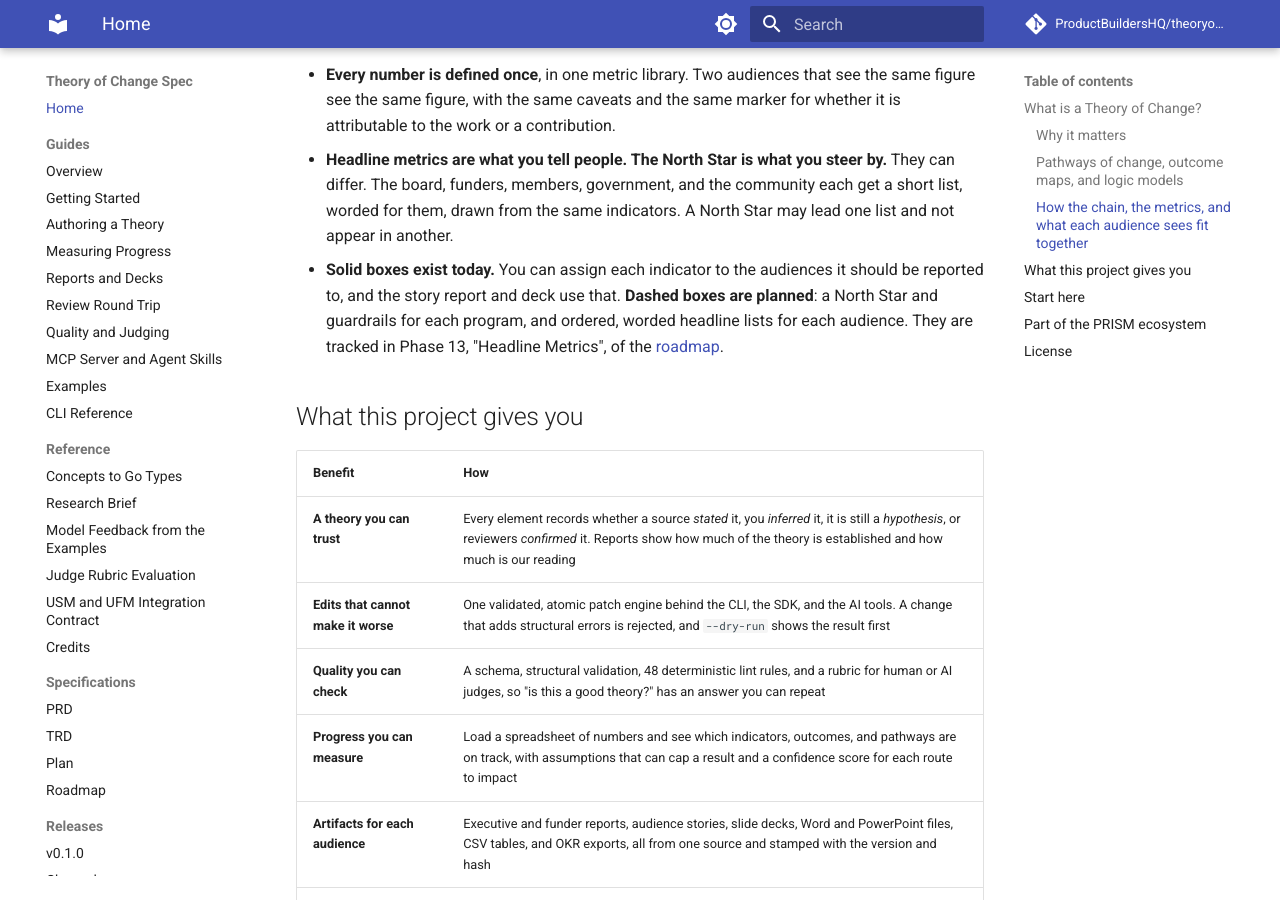
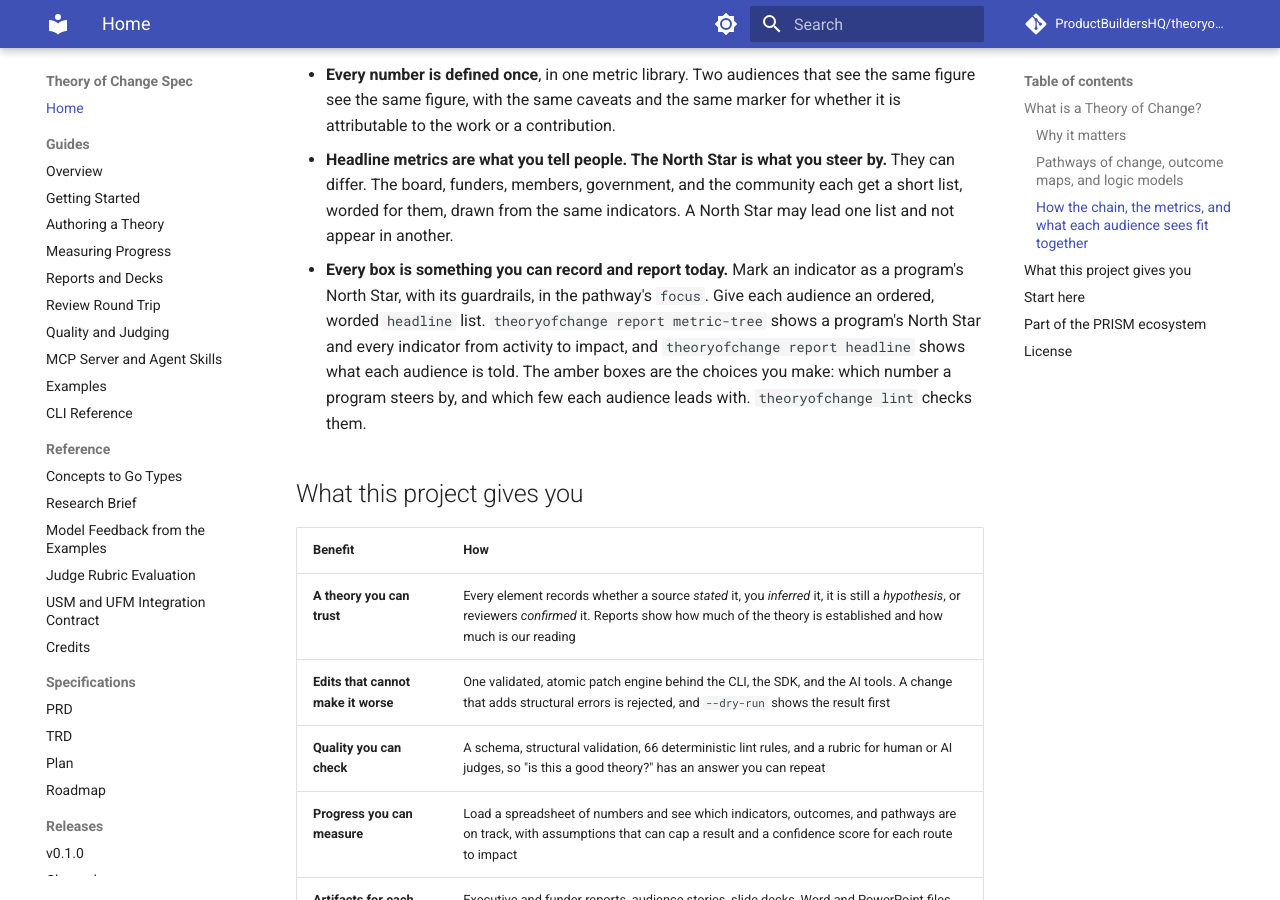
Before and after one commit to ProductBuildersHQ/theoryofchange-spec, an MkDocs documentation site: the page built from docs/index.md, in a window 1280 px wide and 900 px high, scrolled down 3251 px. Built offline with MkDocs 1.6.1 and Material for MkDocs 9.7.7, drawn with Linux system fonts in a browser that asks for light colours; comment, search, counter and statistics services are not loaded.

Commit message:
docs: show the metric chain diagrams as available today
The North Star, guardrails, and headline lists are no longer planned.

Refs: RMI-THEORYOFCHANGESPEC-068

Co-Authored-By: Claude Sonnet 5.5 <noreply@anthropic.com>

````diff
--- a/docs/index.md
+++ b/docs/index.md
@@ -85,7 +85,7 @@ program, shown as a pathway. The second shows how its metrics reach each audienc
 flowchart LR
   classDef step fill:#eef7ee,stroke:#2e7d32,color:#111
   classDef metric fill:#e8eefc,stroke:#3f51b5,color:#111
-  classDef planned fill:#fff4cc,stroke:#b8860b,stroke-dasharray: 5 3,color:#111
+  classDef focus fill:#fff4cc,stroke:#b8860b,stroke-width:2px,color:#111
   classDef above fill:#f3f3f3,stroke:#757575,color:#111
 
   subgraph program["One program, shown as a pathway. Every arrow carries a reason, assumptions, and evidence"]
@@ -103,8 +103,8 @@ flowchart LR
   m1["Input and activity metrics<br/>staff hours, events held"]:::metric
   m2["Output metrics<br/>reach, attendee hours"]:::metric
   m3["Outcome metrics, the drivers<br/>skills gained, practice applied"]:::metric
-  ns["North Star<br/>one per program"]:::planned
-  gr["Guardrails<br/>equity, quality, burden"]:::planned
+  ns["North Star<br/>one per program"]:::focus
+  gr["Guardrails<br/>equity, quality, burden"]:::focus
   mi["Impact metric<br/>reported as a contribution"]:::metric
 
   res -.-> m1
@@ -133,25 +133,25 @@ Reading the first diagram:
 ```mermaid
 flowchart LR
   classDef metric fill:#e8eefc,stroke:#3f51b5,color:#111
-  classDef planned fill:#fff4cc,stroke:#b8860b,stroke-dasharray: 5 3,color:#111
+  classDef focus fill:#fff4cc,stroke:#b8860b,stroke-width:2px,color:#111
   classDef out fill:#eef7ee,stroke:#2e7d32,color:#111
 
   subgraph lib["One metric library: every number is defined once"]
     common["Common-layer metrics<br/>same definition in every program"]:::metric
     drivers["Output, driver, and activity metrics"]:::metric
-    ns["North Star for each program"]:::planned
-    gr["Guardrails"]:::planned
+    ns["North Star for each program"]:::focus
+    gr["Guardrails"]:::focus
   end
 
   assigned["Indicators assigned to each audience"]:::metric
   lib --> assigned
 
   subgraph head["Headline metrics: a short, ordered list per audience, worded for that audience"]
-    hb["Board and leadership"]:::planned
-    hf["Funders"]:::planned
-    hm["Members"]:::planned
-    hg["Government"]:::planned
-    hc["Community"]:::planned
+    hb["Board and leadership"]:::focus
+    hf["Funders"]:::focus
+    hm["Members"]:::focus
+    hg["Government"]:::focus
+    hc["Community"]:::focus
   end
   assigned --> head
 
@@ -180,11 +180,13 @@ Reading the second diagram:
   They can differ. The board, funders, members, government, and the community each
   get a short list, worded for them, drawn from the same indicators. A North Star may
   lead one list and not appear in another.
-- **Solid boxes exist today.** You can assign each indicator to the audiences it
-  should be reported to, and the story report and deck use that. **Dashed boxes are
-  planned**: a North Star and guardrails for each program, and ordered, worded
-  headline lists for each audience. They are tracked in Phase 13, "Headline Metrics",
-  of the [roadmap](specs/initiatives/INIT-THEORYOFCHANGESPEC-001/ROADMAP.md).
+- **Every box is something you can record and report today.** Mark an indicator as a
+  program's North Star, with its guardrails, in the pathway's `focus`. Give each
+  audience an ordered, worded `headline` list. `theoryofchange report metric-tree`
+  shows a program's North Star and every indicator from activity to impact, and
+  `theoryofchange report headline` shows what each audience is told. The amber boxes
+  are the choices you make: which number a program steers by, and which few each
+  audience leads with. `theoryofchange lint` checks them.
 
 ## What this project gives you
 
@@ -192,7 +194,7 @@ Reading the second diagram:
 |---------|-----|
 | **A theory you can trust** | Every element records whether a source *stated* it, you *inferred* it, it is still a *hypothesis*, or reviewers *confirmed* it. Reports show how much of the theory is established and how much is our reading |
 | **Edits that cannot make it worse** | One validated, atomic patch engine behind the CLI, the SDK, and the AI tools. A change that adds structural errors is rejected, and `--dry-run` shows the result first |
-| **Quality you can check** | A schema, structural validation, 48 deterministic lint rules, and a rubric for human or AI judges, so "is this a good theory?" has an answer you can repeat |
+| **Quality you can check** | A schema, structural validation, 66 deterministic lint rules, and a rubric for human or AI judges, so "is this a good theory?" has an answer you can repeat |
 | **Progress you can measure** | Load a spreadsheet of numbers and see which indicators, outcomes, and pathways are on track, with assumptions that can cap a result and a confidence score for each route to impact |
 | **Artifacts for each audience** | Executive and funder reports, audience stories, slide decks, Word and PowerPoint files, CSV tables, and OKR exports, all from one source and stamped with the version and hash |
 | **Review that comes back** | Send a packet or sheet to reviewers, import their answers as proposed changes you inspect, then record approval |
````
Also changed, not shown: README.md (+19 -17 lines).
